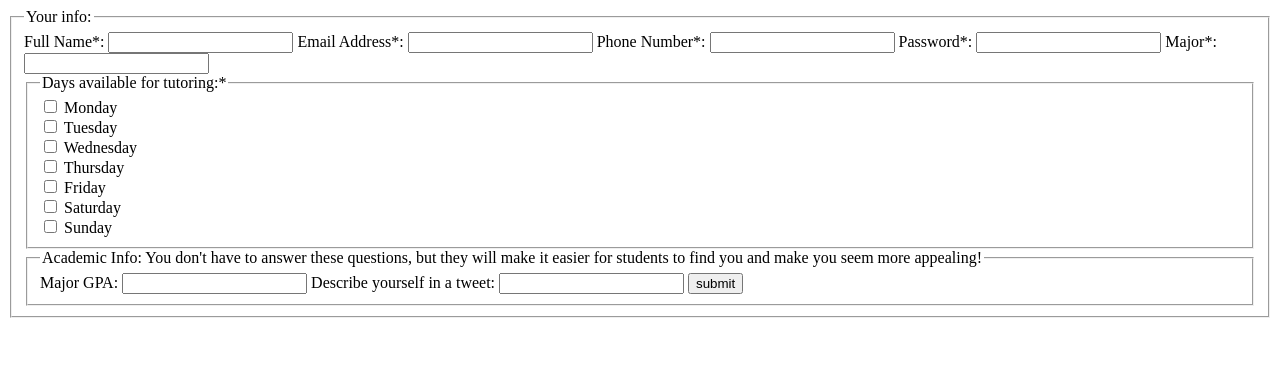
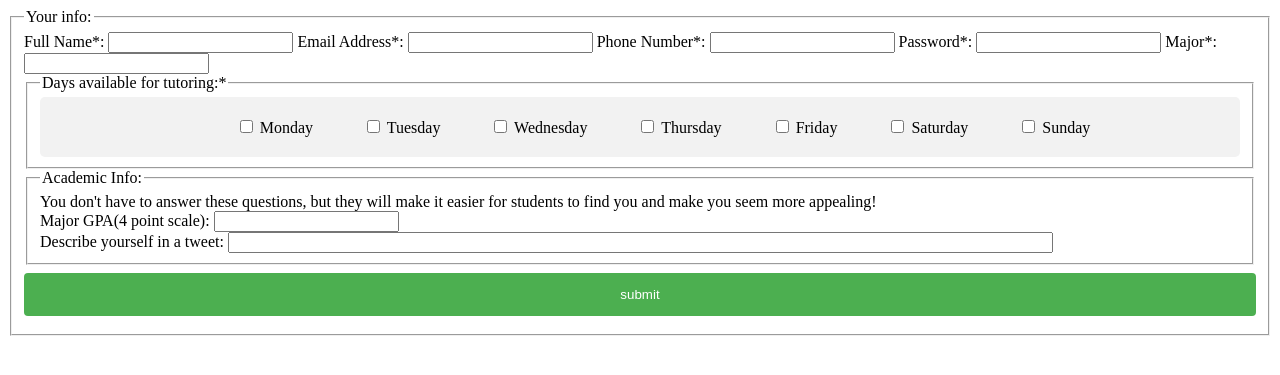
Before and after one commit to akenworthy20/CS135_FinalProject, a PHP site: page /view/pages/tutorRegister.php in a window 1280 px wide. Shown: the top 375 px of the page. Run offline with PHP 8.4, Linux system fonts and the light colour scheme.

Commit message:
Add files via upload

```diff
--- a/view/pages/tutorRegister.php
+++ b/view/pages/tutorRegister.php
@@ -1,3 +1,4 @@
+<head> <link rel = "stylesheet" href = "view/layout.css"> </head>
 <form id='register' action='?controller=pages&action=tutorRegister' method='post'
     accept-charset='UTF-8'>
     <fieldset >
@@ -19,50 +20,43 @@
         <label for='major'> Major*:</label>
         <input type='text' name'major' id='major' maxlength="50" />
 
-        <fieldset>
-          <legend>Days available for tutoring:*</legend>
+        <fieldset align = "center">
+          <legend align = "left">Days available for tutoring:*</legend>
           <div>
             <input type="checkbox" id="monday" name="monday" value="monday">
             <label for="monday">Monday</label>
-          </div>
-          <div>
+
             <input type="checkbox" id="tuesday" name="tuesday" value="tuesday">
             <label for="tuesday">Tuesday</label>
-          </div>
-          <div>
+
             <input type="checkbox" id="wednesday" name="wednesday" value="wednesday">
             <label for="wednesday">Wednesday</label>
-          </div>
-          <div>
+
             <input type="checkbox" id="thursday" name="thursday" value="thursday">
             <label for="thursday">Thursday</label>
-          </div>
-          <div>
+
             <input type="checkbox" id="friday" name="friday" value="friday">
             <label for="monday">Friday</label>
-          </div>
-          <div>
+
             <input type="checkbox" id="saturday" name="saturday" value="saturday">
             <label for="monday">Saturday</label>
-          </div>
-          <div>
+
             <input type="checkbox" id="sunday" name="sunday" value="sunday">
             <label for="monday">Sunday</label>
           </div>
         </fieldset>
         <fieldset>
-          <legend class = 'tooltip'>Academic Info:
-            <span class = 'tooltiptext'>You don't have to answer these questions, but they will make it easier for students to find you and make you seem more appealing!</span>
-          </legend>
+          <span class>You don't have to answer these questions, but they will make it easier for students to find you and make you seem more appealing!</span>
+        </br>
+          <legend>Academic Info: </legend>
 
-          <label for='gpa' >Major GPA: </label>
+          <label for='gpa' >Major GPA(4 point scale): </label>
           <input type='text' name='gpa' id='gpa' maxlength="10" />
+        </br>
+          <label for='bio'>Describe yourself in a tweet: </label>
+          <input type='text' name='bio'id = 'bio' maxlenght="240" size = "100"/>
 
-          <label for='bio'>Describe yourself in a tweet: </label>
-          <input type='text' name='bio'id = 'bio' maxlenght="240" />
-
-
-        <input type='submit' name='submit' value='submit' />
-
+        </fieldset>
+      <input type='submit' name='submit' value='submit' />
   </fieldset>
 </form>
```
Also changed, not shown: view/pages/studentRegister.php (+11 -16 lines).
